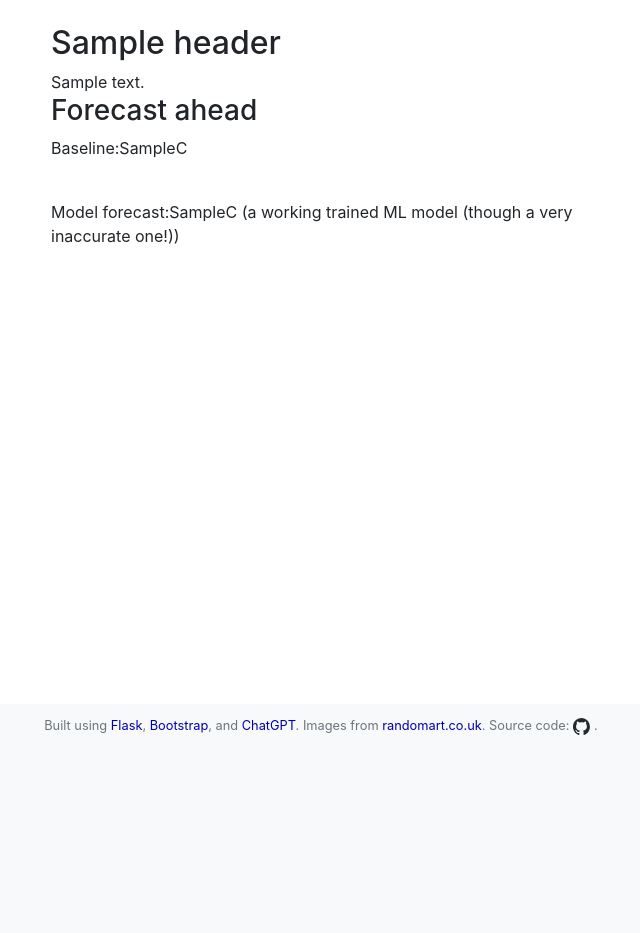
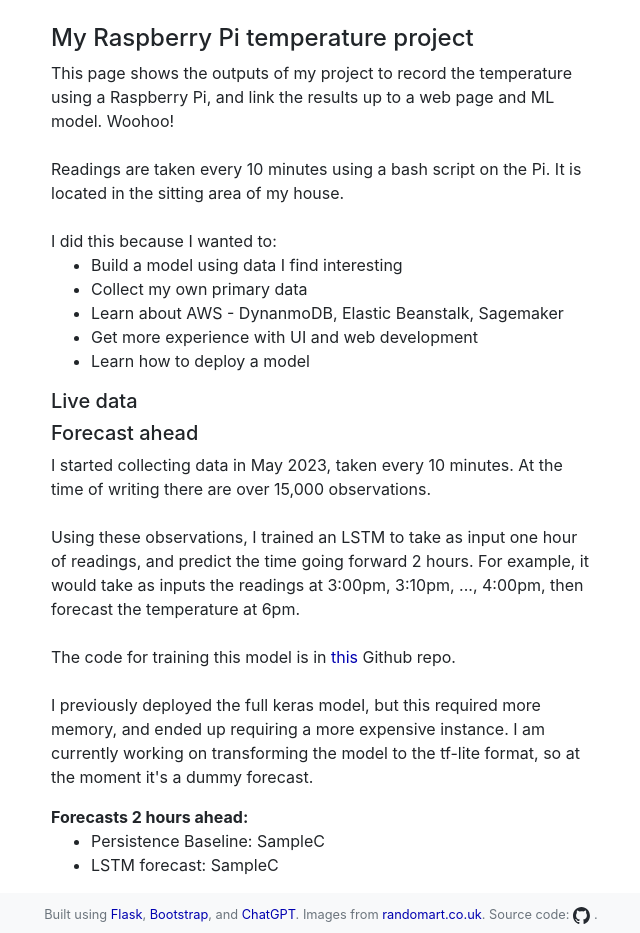
Before and after one commit to bndxn/flask-website, a Flask app: template templates/plotly.html in a window 1280 px wide. Shown: the part 56-989 px from the top of the page, without its empty margins (319-959 px from the left). Before the commit the page ends 791 px from the top, so only its background shows below. Run offline with Flask 3, Linux system fonts and the light colour scheme; the template is opened without the code that fills it: most values are stand-ins (such as "Sample title", 1, 10 or a date in 2020); some libraries are stand-ins or nearby versions.

Commit message:
simplify plot page

```diff
--- a/application.py
+++ b/application.py
@@ -80,25 +80,24 @@ def blog():
 
 @application.route("/live_data")
 def live_data():
-    day_ago = str(pd.Timestamp.now() - pd.Timedelta(days=1))
 
+    # Download data for the last 24 hours
+    day_ago = str(pd.Timestamp.now() - pd.Timedelta(days=2))
     connection = ddb_connection.DynamoResource()
-
     df = ddb_connection.DynamoResource.query(connection, day_ago)
 
-    fig = graphers.overlapping_temperature_and_humidity(df)
+    fig = graphers.temperature_only(df)
 
     baseline_forecast = df["temperature"].iloc[-1]
 
     # A bodge fix, while I change to something like tensorflow-lite
-    model_forecast = baseline_forecast + 1.62
+    model_forecast = np.round(baseline_forecast + 1.62,2)
 
     graphJSON = json.dumps(fig, cls=plotly.utils.PlotlyJSONEncoder)
+
     return render_template(
         "plotly.html",
         graphJSON=graphJSON,
-        header="Last day",
-        description="Temperature and humidity over the last day",
         baseline_forecast=baseline_forecast,
         model_forecast=model_forecast,
     )
--- a/templates/plotly.html
+++ b/templates/plotly.html
@@ -2,17 +2,48 @@
 
 {% block content %}
 
-<h2>{% block title %}{{header}}{% endblock %}</h2>
-  <div>{{description}}</div>
-  <div id='chart' class='chart'></div>
+<h4>My Raspberry Pi temperature project</h4>
+  <div>This page shows the outputs of my project to record the temperature using a Raspberry Pi, and link the results up to a web page and ML model. Woohoo!
+    <br><br>
+    Readings are taken every 10 minutes using a bash script on the Pi. It is located in the sitting area of my house.
+    <br><br>
+    I did this because I wanted to:
+    <ul>
+      <li>Build a model using data I find interesting</li>
+      <li>Collect my own primary data</li>
+      <li>Learn about AWS - DynanmoDB, Elastic Beanstalk, Sagemaker</li>
+      <li>Get more experience with UI and web development</li>
+      <li>Learn how to deploy a model</li>
+    </ul>
+
+    <h5>Live data</h5>
+  </div>
+  <div id='chart' class='chart'>
+
+  </div>
   <script src='https://cdn.plot.ly/plotly-latest.min.js'></script>
   <script type='text/javascript'>
     var graphs = {{graphJSON | safe}};
     Plotly.plot('chart',graphs,{});
   </script>
 
-  <div><h3>Forecast ahead</h3>
-    <p>Baseline:{{baseline_forecast}}C</p><br>
-    <p>Model forecast:{{model_forecast}}C (a working trained ML model (though a very inaccurate one!))</p></div>
+  <div><h5>Forecast ahead</h5>
+    <p>I started collecting data in May 2023, taken every 10 minutes. At the time of writing there are over 15,000 observations.
+      <br><br>
+      Using these observations, I trained an LSTM to take as input one hour of readings, and predict the time going forward 2 hours.
+      For example, it would take as inputs the readings at 3:00pm, 3:10pm, ..., 4:00pm, then forecast the temperature at 6pm.
+      <br><br>
+      The code for training this model is in <a href="https://github.com/bndxn/raspi-weather-station">this</a> Github repo.
+      <br><br>
+      I previously deployed the full keras model, but this required more memory, and ended up requiring a more expensive instance.
+      I am currently working on transforming the model to the tf-lite format, so at the moment it's a dummy forecast.
+    </p>
+    <b>Forecasts 2 hours ahead:</b>
+    <ul>
+      <li>Persistence Baseline: {{baseline_forecast}}C</li>
+      <li>LSTM forecast: {{model_forecast}}C</li>
+    </ul>
+
+    </div>
 
 {% endblock %}
```
Also changed, not shown: helpers/graphers.py (+14 -2 lines).
